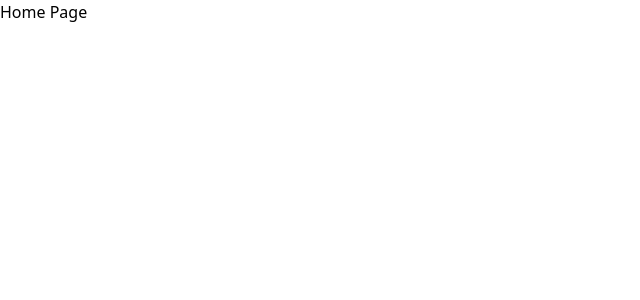
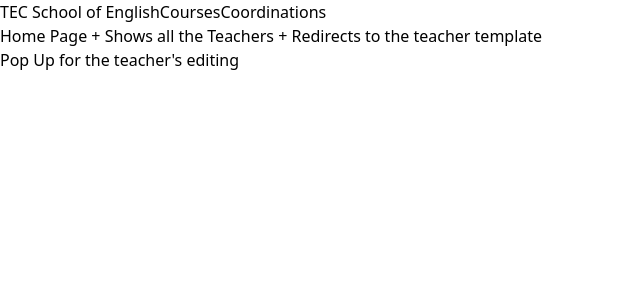
Before and after one commit to LiamOtegui/honorarium, a React (Vite) app in the folder client/: page /home in a window 1280 px wide. Shown: the top 300 px of the page, without its empty margins (0-640 px from the left). Built offline with nearby package versions, Linux system fonts and the light colour scheme.

Commit message:
modifications in coordinationController and pages

```diff
--- a/client/src/App.jsx
+++ b/client/src/App.jsx
@@ -1,8 +1,9 @@
 import './App.css'
 import { Routes, Route } from 'react-router-dom'
-import { Landing, Home, Teachers, Courses, Coordinations, CreateTeacher, CreateCourse, CreateCoordination } from './pages'
+import { Landing, Home, TeacherTemplate, Courses, Coordinations, CreateTeacher, CreateCourse, CreateCoordination } from './pages'
 import { ToastContainer } from 'react-toastify'
 import 'react-toastify/dist/ReactToastify.css'
+import { Link } from 'react-router-dom'
 
 function App() {
 
@@ -10,10 +11,22 @@
     <>
       <div className=''>
 
+        <div className='flex flex-row'>
+          <nav>
+            TEC School of English
+            <Link to='/home/courses'>
+              Courses
+            </Link>
+            <Link to='/home/coordinations'>
+              Coordinations
+            </Link>
+          </nav>
+        </div>
+
         <Routes>
           <Route index element={<Landing />} />
           <Route path='/home' element={<Home />} />
-          <Route path='/home/teachers' element={<Teachers />} />
+          <Route path='/home/:id' element={<TeacherTemplate />} />
           <Route path='/home/courses' element={<Courses />} />
           <Route path='/home/coordinations' element={<Coordinations />} />
           <Route path='/home/create-teacher' element={<CreateTeacher />} />
--- a/client/src/pages/Home.jsx
+++ b/client/src/pages/Home.jsx
@@ -1,16 +1,17 @@
-
-
-import React from 'react'
+import React, { useState } from 'react'
+import EditTeacher from '../components/EditTeacher'
 
 const Home = () => {
 
-
+    const [teachers, setTeachers] = useState([])
 
     return (
         <div>
             <div>
-                Home Page
+                Home Page + Shows all the Teachers + Redirects to the teacher template
             </div>
+
+            <EditTeacher />
         </div>
     )
 }
--- /dev/null
+++ b/client/src/pages/TeacherTemplate.jsx
@@ -0,0 +1,11 @@
+import React from 'react'
+
+const TeacherTemplate = () => {
+  return (
+    <div>
+        Show the teacher's template
+    </div>
+  )
+}
+
+export default TeacherTemplate
--- a/client/src/pages/Teachers.jsx
+++ /dev/null
@@ -1,16 +0,0 @@
-import React from 'react'
-import EditTeacher from '../components/EditTeacher'
-
-const Teachers = () => {
-    return (
-        <div>
-            <div>
-                Show all the Teachers
-            </div>
-
-            <EditTeacher />
-        </div>
-    )
-}
-
-export default Teachers
--- a/client/src/pages/index.js
+++ b/client/src/pages/index.js
@@ -1,6 +1,6 @@
 import Landing from "./Landing";
 import Home from "./Home";
-import Teachers from "./Teachers";
+import TeacherTemplate from "./TeacherTemplate";
 import Courses from "./Courses";
 import Coordinations from "./Coordinations";
 import CreateTeacher from "./CreateTeacher";
@@ -10,7 +10,7 @@
 export {
     Landing,
     Home,
-    Teachers,
+    TeacherTemplate,
     Courses,
     Coordinations,
     CreateTeacher,
```
Also changed, not shown: 1 other file (tests, documents, lock files or other folders).
